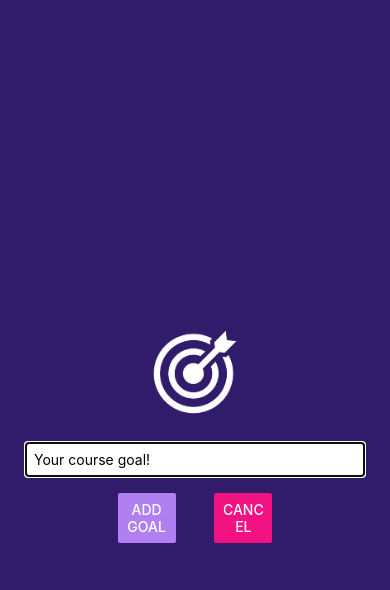
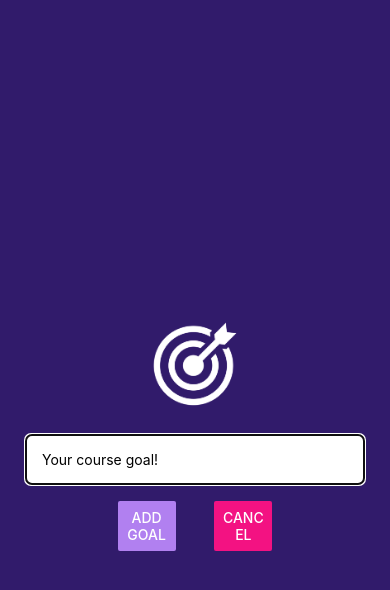
Before and after one commit to dgomie/RNCourse, a React Native app: screen / in a window 390 px wide. Both pictures are taken after a click on the button "ADD NEW GOAL". Shown: the top 590 px of the page. Built offline with nearby package versions, Linux system fonts and the light colour scheme.

Commit message:
change styling of textInput

```diff
--- a/components/GoalInput.js
+++ b/components/GoalInput.js
@@ -56,9 +56,10 @@ const styles = StyleSheet.create({
   },
   textInput: {
     borderWidth: 1,
-    borderColor: '#cccccc',
+    borderColor: '#e4d0ff',
+    borderRadius: 6,
     width: '95%',
-    padding: 8,
+    padding: 16,
     backgroundColor: 'white',
     color: 'black'
   },
```
